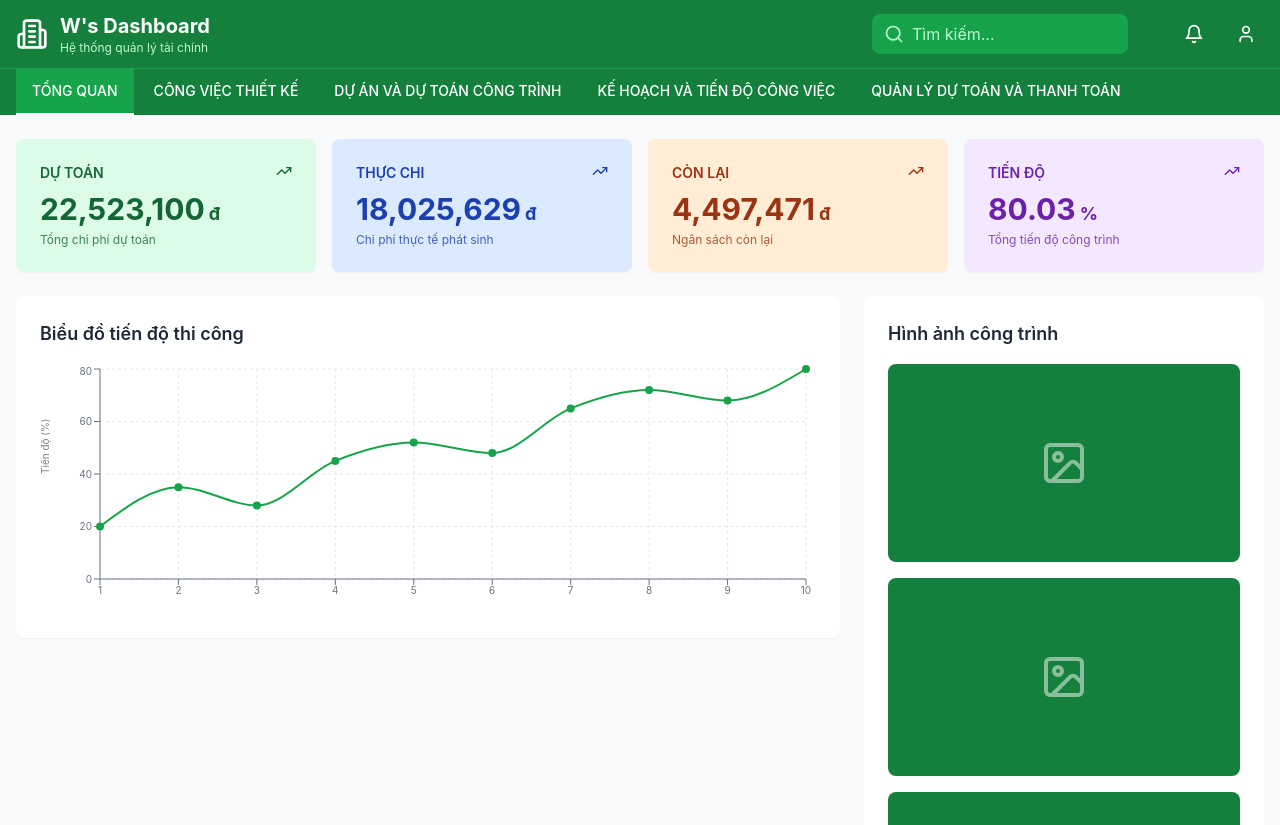
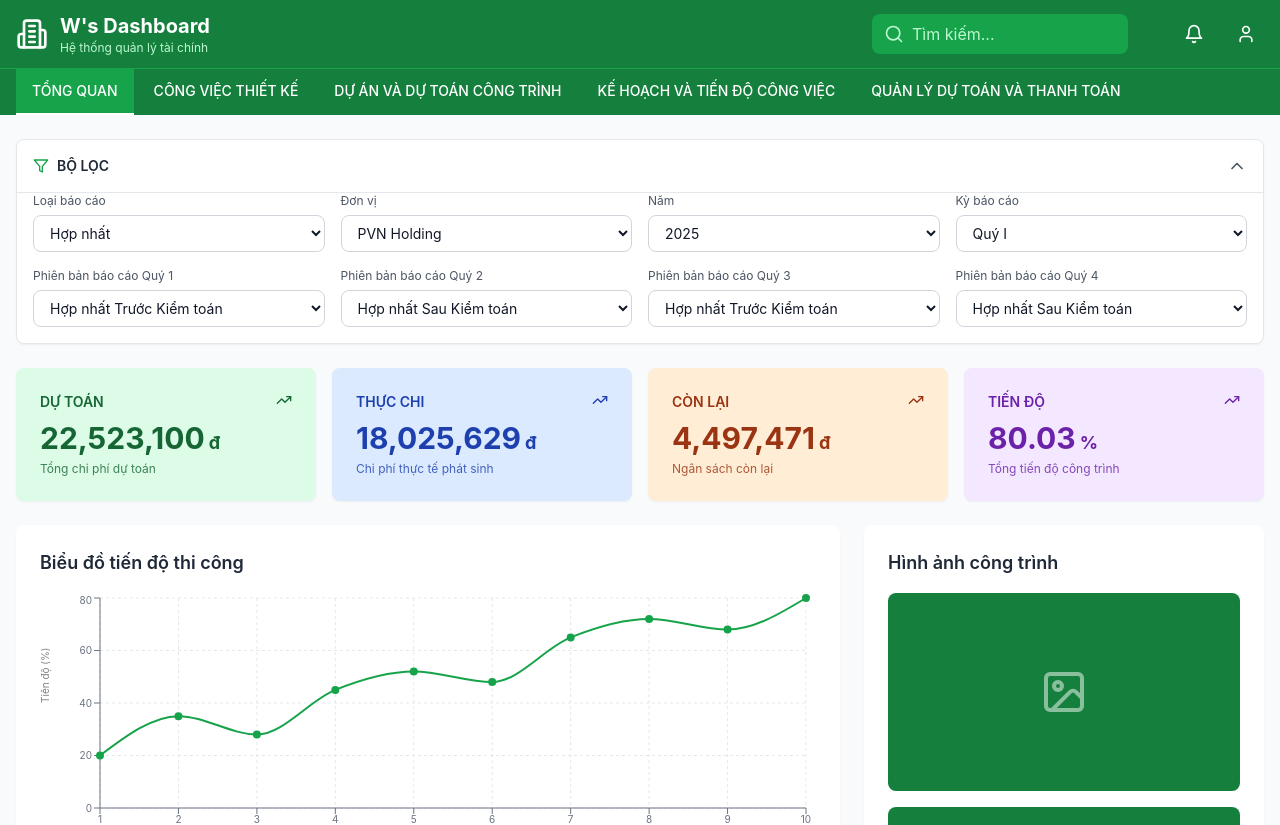
Before and after one commit to JasonT17/Vibe-Coding-Chilling-, a React (Vite) app: page / in a window 1280 px wide. Shown: the top 825 px of the page. Built offline with nearby package versions, Linux system fonts and the light colour scheme.

Commit message:
feat: Add collapsible Filters section with 8 dropdown filters

```diff
--- a/src/App.jsx
+++ b/src/App.jsx
@@ -1,4 +1,5 @@
 import Header from './components/Header';
+import Filters from './components/Filters';
 import StatCard from './components/StatCard';
 import ProgressChart from './components/ProgressChart';
 import Gallery from './components/Gallery';
@@ -16,6 +17,9 @@ function App() {
       <main className={`container mx-auto px-3 md:px-4 py-4 md:py-6 space-y-4 md:space-y-6 ${
         darkMode ? 'bg-black' : ''
       }`}>
+        {/* Filters */}
+        <Filters />
+
         {/* Statistics Cards */}
         <div className="grid grid-cols-2 lg:grid-cols-4 gap-3 md:gap-4">
           {statsData.map((stat) => (
--- /dev/null
+++ b/src/components/Filters.jsx
@@ -0,0 +1,247 @@
+import { useState } from 'react';
+import { ChevronDown, Filter } from 'lucide-react';
+import { useDarkMode } from '../context/DarkModeContext';
+
+const Filters = () => {
+  const { darkMode } = useDarkMode();
+  const [isExpanded, setIsExpanded] = useState(true);
+
+  const [filters, setFilters] = useState({
+    reportType: 'Hợp nhất',
+    unit: 'PVN Holding',
+    year: new Date().getFullYear(),
+    period: 'Quý I',
+    q1Version: 'Hợp nhất Trước Kiểm toán',
+    q2Version: 'Hợp nhất Sau Kiểm toán',
+    q3Version: 'Hợp nhất Trước Kiểm toán',
+    q4Version: 'Hợp nhất Sau Kiểm toán',
+  });
+
+  const reportTypes = ['Hợp nhất', 'Riêng lẻ', 'Tổng hợp'];
+  const units = ['PVN Holding', 'PVN 1', 'PVN 2', 'PVN 3'];
+  const years = [2023, 2024, 2025, 2026];
+  const periods = ['Quý I', 'Quý II', 'Quý III', 'Quý IV', 'Năm'];
+  const versions = [
+    'Hợp nhất Trước Kiểm toán',
+    'Hợp nhất Sau Kiểm toán',
+    'Riêng lẻ Trước Kiểm toán',
+    'Riêng lẻ Sau Kiểm toán'
+  ];
+
+  return (
+    <div className={`rounded-lg shadow-sm transition-colors duration-300 ${
+      darkMode ? 'bg-gray-900 border border-gray-800' : 'bg-white border border-gray-200'
+    }`}>
+      {/* Header */}
+      <div
+        className={`flex items-center justify-between p-4 cursor-pointer transition-colors ${
+          darkMode ? 'hover:bg-gray-800' : 'hover:bg-gray-50'
+        }`}
+        onClick={() => setIsExpanded(!isExpanded)}
+      >
+        <div className="flex items-center space-x-2">
+          <Filter className={`h-4 w-4 ${darkMode ? 'text-green-400' : 'text-green-600'}`} />
+          <h3 className={`font-semibold uppercase text-sm ${
+            darkMode ? 'text-gray-200' : 'text-gray-800'
+          }`}>
+            Bộ lọc
+          </h3>
+        </div>
+        <ChevronDown className={`h-5 w-5 transition-transform ${
+          isExpanded ? 'rotate-180' : ''
+        } ${darkMode ? 'text-gray-400' : 'text-gray-600'}`} />
+      </div>
+
+      {/* Filter Content */}
+      {isExpanded && (
+        <div className={`p-4 pt-0 border-t transition-colors ${
+          darkMode ? 'border-gray-800' : 'border-gray-200'
+        }`}>
+          {/* Row 1 */}
+          <div className="grid grid-cols-1 md:grid-cols-2 lg:grid-cols-4 gap-4 mb-4">
+            {/* Loại báo cáo */}
+            <div>
+              <label className={`block text-xs mb-1.5 ${
+                darkMode ? 'text-gray-400' : 'text-gray-600'
+              }`}>
+                Loại báo cáo
+              </label>
+              <select
+                value={filters.reportType}
+                onChange={(e) => setFilters({...filters, reportType: e.target.value})}
+                className={`w-full px-3 py-2 rounded-lg border text-sm focus:outline-none focus:ring-2 focus:ring-green-500 transition-colors ${
+                  darkMode
+                    ? 'bg-gray-800 border-gray-700 text-gray-200'
+                    : 'bg-white border-gray-300 text-gray-900'
+                }`}
+              >
+                {reportTypes.map(type => (
+                  <option key={type} value={type}>{type}</option>
+                ))}
+              </select>
+            </div>
+
+            {/* Đơn vị */}
+            <div>
+              <label className={`block text-xs mb-1.5 ${
+                darkMode ? 'text-gray-400' : 'text-gray-600'
+              }`}>
+                Đơn vị
+              </label>
+              <select
+                value={filters.unit}
+                onChange={(e) => setFilters({...filters, unit: e.target.value})}
+                className={`w-full px-3 py-2 rounded-lg border text-sm focus:outline-none focus:ring-2 focus:ring-green-500 transition-colors ${
+                  darkMode
+                    ? 'bg-gray-800 border-gray-700 text-gray-200'
+                    : 'bg-white border-gray-300 text-gray-900'
+                }`}
+              >
+                {units.map(unit => (
+                  <option key={unit} value={unit}>{unit}</option>
+                ))}
+              </select>
+            </div>
+
+            {/* Năm */}
+            <div>
+              <label className={`block text-xs mb-1.5 ${
+                darkMode ? 'text-gray-400' : 'text-gray-600'
+              }`}>
+                Năm
+              </label>
+              <select
+                value={filters.year}
+                onChange={(e) => setFilters({...filters, year: e.target.value})}
+                className={`w-full px-3 py-2 rounded-lg border text-sm focus:outline-none focus:ring-2 focus:ring-green-500 transition-colors ${
+                  darkMode
+                    ? 'bg-gray-800 border-gray-700 text-gray-200'
+                    : 'bg-white border-gray-300 text-gray-900'
+                }`}
+              >
+                {years.map(year => (
+                  <option key={year} value={year}>{year}</option>
+                ))}
+              </select>
+            </div>
+
+            {/* Kỳ báo cáo */}
+            <div>
+              <label className={`block text-xs mb-1.5 ${
+                darkMode ? 'text-gray-400' : 'text-gray-600'
+              }`}>
+                Kỳ báo cáo
+              </label>
+              <select
+                value={filters.period}
+                onChange={(e) => setFilters({...filters, period: e.target.value})}
+                className={`w-full px-3 py-2 rounded-lg border text-sm focus:outline-none focus:ring-2 focus:ring-green-500 transition-colors ${
+                  darkMode
+                    ? 'bg-gray-800 border-gray-700 text-gray-200'
+                    : 'bg-white border-gray-300 text-gray-900'
+                }`}
+              >
+                {periods.map(period => (
+                  <option key={period} value={period}>{period}</option>
+                ))}
+              </select>
+            </div>
+          </div>
+
+          {/* Row 2 - Phiên bản báo cáo */}
+          <div className="grid grid-cols-1 md:grid-cols-2 lg:grid-cols-4 gap-4">
+            {/* Quý 1 */}
+            <div>
+              <label className={`block text-xs mb-1.5 ${
+                darkMode ? 'text-gray-400' : 'text-gray-600'
+              }`}>
+                Phiên bản báo cáo Quý 1
+              </label>
+              <select
+                value={filters.q1Version}
+                onChange={(e) => setFilters({...filters, q1Version: e.target.value})}
+                className={`w-full px-3 py-2 rounded-lg border text-sm focus:outline-none focus:ring-2 focus:ring-green-500 transition-colors ${
+                  darkMode
+                    ? 'bg-gray-800 border-gray-700 text-gray-200'
+                    : 'bg-white border-gray-300 text-gray-900'
+                }`}
+              >
+                {versions.map(version => (
+                  <option key={version} value={version}>{version}</option>
+                ))}
+              </select>
+            </div>
+
+            {/* Quý 2 */}
+            <div>
+              <label className={`block text-xs mb-1.5 ${
+                darkMode ? 'text-gray-400' : 'text-gray-600'
+              }`}>
+                Phiên bản báo cáo Quý 2
+              </label>
+              <select
+                value={filters.q2Version}
+                onChange={(e) => setFilters({...filters, q2Version: e.target.value})}
+                className={`w-full px-3 py-2 rounded-lg border text-sm focus:outline-none focus:ring-2 focus:ring-green-500 transition-colors ${
+                  darkMode
+                    ? 'bg-gray-800 border-gray-700 text-gray-200'
+                    : 'bg-white border-gray-300 text-gray-900'
+                }`}
+              >
+                {versions.map(version => (
+                  <option key={version} value={version}>{version}</option>
+                ))}
+              </select>
+            </div>
+
+            {/* Quý 3 */}
+            <div>
+              <label className={`block text-xs mb-1.5 ${
+                darkMode ? 'text-gray-400' : 'text-gray-600'
+              }`}>
+                Phiên bản báo cáo Quý 3
+              </label>
+              <select
+                value={filters.q3Version}
+                onChange={(e) => setFilters({...filters, q3Version: e.target.value})}
+                className={`w-full px-3 py-2 rounded-lg border text-sm focus:outline-none focus:ring-2 focus:ring-green-500 transition-colors ${
+                  darkMode
+                    ? 'bg-gray-800 border-gray-700 text-gray-200'
+                    : 'bg-white border-gray-300 text-gray-900'
+                }`}
+              >
+                {versions.map(version => (
+                  <option key={version} value={version}>{version}</option>
+                ))}
+              </select>
+            </div>
+
+            {/* Quý 4 */}
+            <div>
+              <label className={`block text-xs mb-1.5 ${
+                darkMode ? 'text-gray-400' : 'text-gray-600'
+              }`}>
+                Phiên bản báo cáo Quý 4
+              </label>
+              <select
+                value={filters.q4Version}
+                onChange={(e) => setFilters({...filters, q4Version: e.target.value})}
+                className={`w-full px-3 py-2 rounded-lg border text-sm focus:outline-none focus:ring-2 focus:ring-green-500 transition-colors ${
+                  darkMode
+                    ? 'bg-gray-800 border-gray-700 text-gray-200'
+                    : 'bg-white border-gray-300 text-gray-900'
+                }`}
+              >
+                {versions.map(version => (
+                  <option key={version} value={version}>{version}</option>
+                ))}
+              </select>
+            </div>
+          </div>
+        </div>
+      )}
+    </div>
+  );
+};
+
+export default Filters;
```
